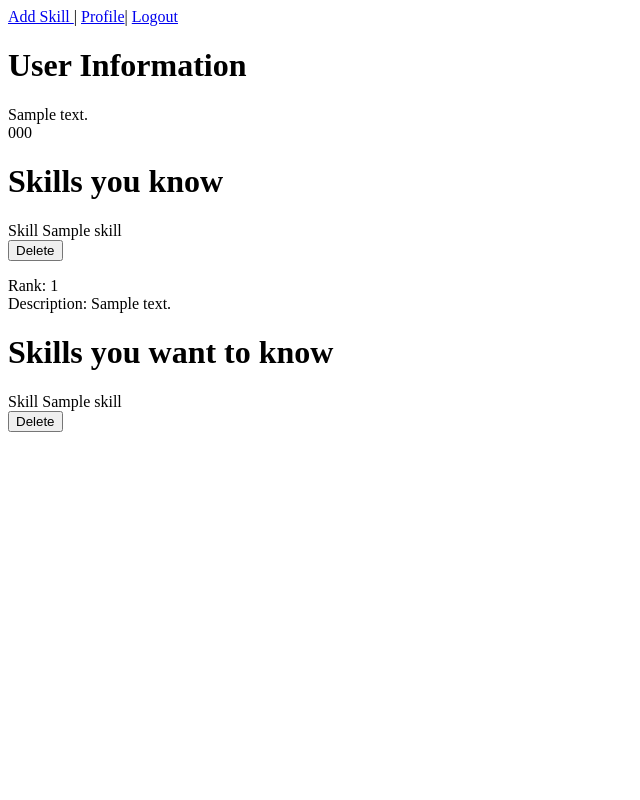
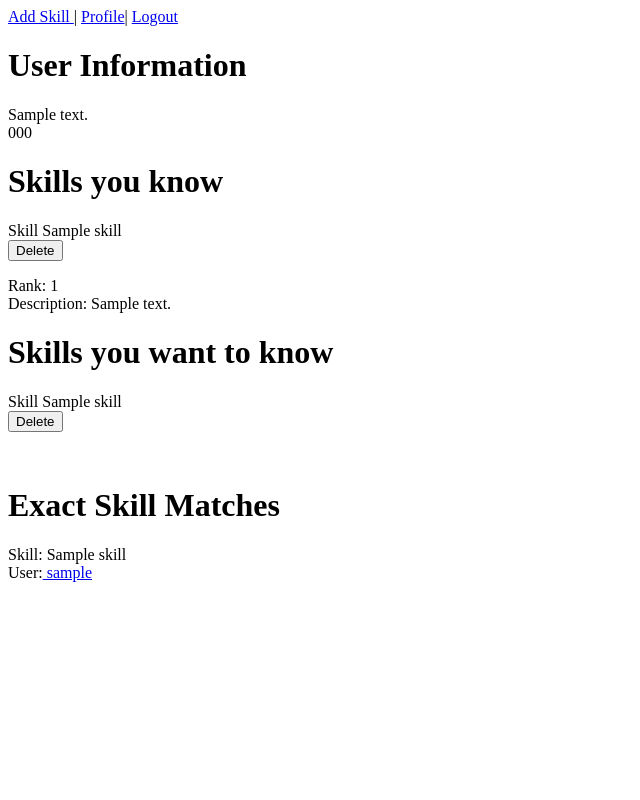
Before and after one commit to bekkblando/skillswap, a Django app: page /profile/ in a window 1280 px wide. Shown: the whole page, without its empty margins (0-640 px from the left). Run offline with Django 3.2, Linux system fonts and the light colour scheme; a user stored in the database is signed in; tables that the repository leaves empty hold one stand-in row (values such as "Sample post"); some libraries are stand-ins or nearby versions.

Commit message:
Added exact matching Function, Need to add search for similiar

```diff
--- a/skillswap/skillswap/urls.py
+++ b/skillswap/skillswap/urls.py
@@ -15,7 +15,7 @@ Including another URLconf
 """
 from django.conf.urls import include, url
 from django.contrib import admin
-from swap.views import home, SkillLookup, add_skill, register, profile, KnowDeleteView, LearnDeleteView
+from swap.views import home, SkillLookup, add_skill, register, profile, KnowDeleteView, LearnDeleteView, UserPageView
 from django.contrib.auth.views import login, logout
 
 
@@ -27,6 +27,7 @@ urlpatterns = [
     url(r'^accounts/login/', login, name="login"),
     url(r'^logout/', logout, {'next_page': '/'}, name="logout"),
     url(r'^profile/$', profile, name="profile"),
+    url(r'userpage/(?P<pk>\d+)', UserPageView.as_view(), name='userpage'),
     url(r'deleteknow(?P<pk>\d+)',KnowDeleteView.as_view(), name="deleteknow" ),
     url(r'deletelearn(?P<pk>\d+)',LearnDeleteView.as_view(), name="deletelearn" ),
     url(r'', home, name="home"),
--- a/skillswap/swap/models.py
+++ b/skillswap/swap/models.py
@@ -39,7 +39,7 @@ class SkillLearn(models.Model):
     skill = models.ForeignKey(Skill)
 
     def __str__(self):
-        return "Rank {}, description {}, user {}, skill {}".format(self.rank, self.description, self.user, self.skill)
+        return "description {}, user {}, skill {}".format(self.description, self.user, self.skill)
 
 class Meeting(models.Model):
     meeting = models.TextField()
--- a/skillswap/swap/views.py
+++ b/skillswap/swap/views.py
@@ -1,7 +1,7 @@
 from django.core.urlresolvers import reverse_lazy
 from django.shortcuts import render_to_response
 from django.template import RequestContext
-from django.views.generic import DeleteView
+from django.views.generic import DeleteView, DetailView
 from swap.models import Skill, Profile, SkillLearn, SkillKnow
 from rest_framework import generics
 from rest_framework import serializers
@@ -12,21 +12,30 @@ from django.contrib.auth.decorators import login_required
 def home(request):
     return render_to_response("home.html", context_instance=RequestContext(request))
 
+
+@login_required(redirect_field_name='login')
 def profile(request):
     context = {}
     know = []
     learn = []
+    exact = []
     profile = Profile.objects.get(user = request.user)
     context['address'] = profile.address
     context['phone'] = profile.phone
     knowall = profile.skills.all()
     learnall = profile.learn.all()
     for item in knowall:
-        know.append(SkillKnow.objects.get(user=profile, skill=item ))
+        print(item)
+        know.append(SkillKnow.objects.get(user=profile, skill=item))
     for item in learnall:
         learn.append(SkillLearn.objects.get(user=profile, skill=item))
+        match = Profile.objects.filter(skills__in = [item] )
+        if len(match):
+            exact.append((item, match))
+    context['exact'] = exact
     context['learn'] = learn
     context['know'] = know
+
     return render_to_response("profile.html", context, context_instance=RequestContext(request))
 
 
@@ -138,6 +147,24 @@ class LearnDeleteView(DeleteView):
     model = SkillLearn
     success_url = reverse_lazy("profile")
 
+class UserPageView(DetailView):
+    model = Profile
+    template_name = 'userpage.html'
+
+    def get_context_data(self, **kwargs):
+        context = super(UserPageView, self).get_context_data()
+        knowall = []
+        learnall = []
+        know = context['profile'].skills.all()
+        learn = context['profile'].learn.all()
+        for skill in know:
+            knowall.append((skill.name, SkillKnow.objects.get(user=context['profile'], skill=skill)))
+        for skill in learn:
+            learnall.append((skill.name, SkillLearn.objects.get(user=context['profile'], skill=skill)))
+        context['know'] = knowall
+        context['learn'] = learnall
+        print(context)
+        return context
 
 
 ###### API VIEWS
--- a/skillswap/templates/profile.html
+++ b/skillswap/templates/profile.html
@@ -14,7 +14,14 @@
 {% for item in learn %}
     {{ item.skill }}<form method="POST" action="{% url 'deletelearn' item.id %}">{% csrf_token %}<button type="submit" >Delete</button></form>
 {% endfor %}
-
+<br/>
+<h1>Exact Skill Matches</h1>
+{% for tu in exact %}
+Skill: {{ tu.0.name }}<br/>
+    {% for user in tu.1 %}
+User:<a href="{% url 'userpage' user.user.id %}"> {{ user.user }}</a>
+        {% endfor %}
+{% endfor %}
 </body>
 {% endblock %}
 </html>
```
Also changed, not shown: skillswap/templates/userpage.html (added, +24 -0 lines).
